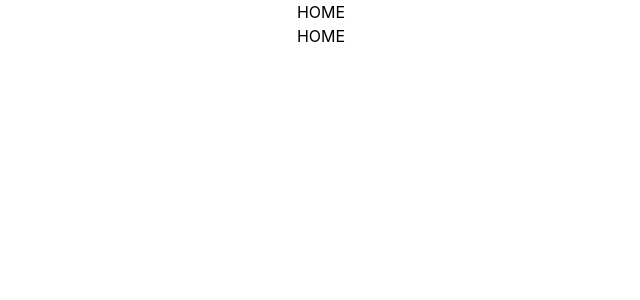
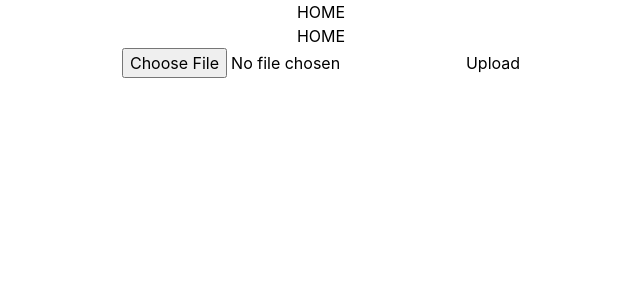
Before and after one commit to gdsc-kyutech/2024-CC-A, a React (Create React App) app in the folder front/app/react-app/: page / in a window 1280 px wide. Shown: the top 300 px of the page, without its empty margins (319-959 px from the left). Built offline with nearby package versions, Linux system fonts and the light colour scheme.

Commit message:
input image

```diff
--- a/front/app/react-app/src/components/Home.jsx
+++ b/front/app/react-app/src/components/Home.jsx
@@ -1,7 +1,12 @@
+import ImageTransfer from "./ImageTransfer";
+
 export default function Home() {
     return (
       <div>
         <h1>HOME</h1>
+        <div>
+            <ImageTransfer />
+        </div>
       </div>
     );
 }
--- /dev/null
+++ b/front/app/react-app/src/components/ImageTransfer.jsx
@@ -0,0 +1,34 @@
+import React, { useState } from 'react';
+
+const ImageTransfer = () => {
+    const [image, setImage] = useState(null);
+
+    const handleImageChange = (event) => {
+        const file = event.target.files[0];
+        const reader = new FileReader();
+
+        reader.onloadend = () => {
+            const base64String = reader.result;
+            console.log(base64String); // Add this line to log the base64 string
+            setImage(base64String);
+        };
+
+        if (file) {
+            reader.readAsDataURL(file);
+        }
+    };
+
+    const handleImageUpload = () => {
+        // POSTリクエストを送信する処理を実装する
+        // ここで`image`の値を使用してBase64形式の画像データを送信する
+    };
+
+    return (
+        <div>
+            <input type="file" onChange={handleImageChange} />
+            <button onClick={handleImageUpload}>Upload</button>
+        </div>
+    );
+};
+
+export default ImageTransfer;
```
